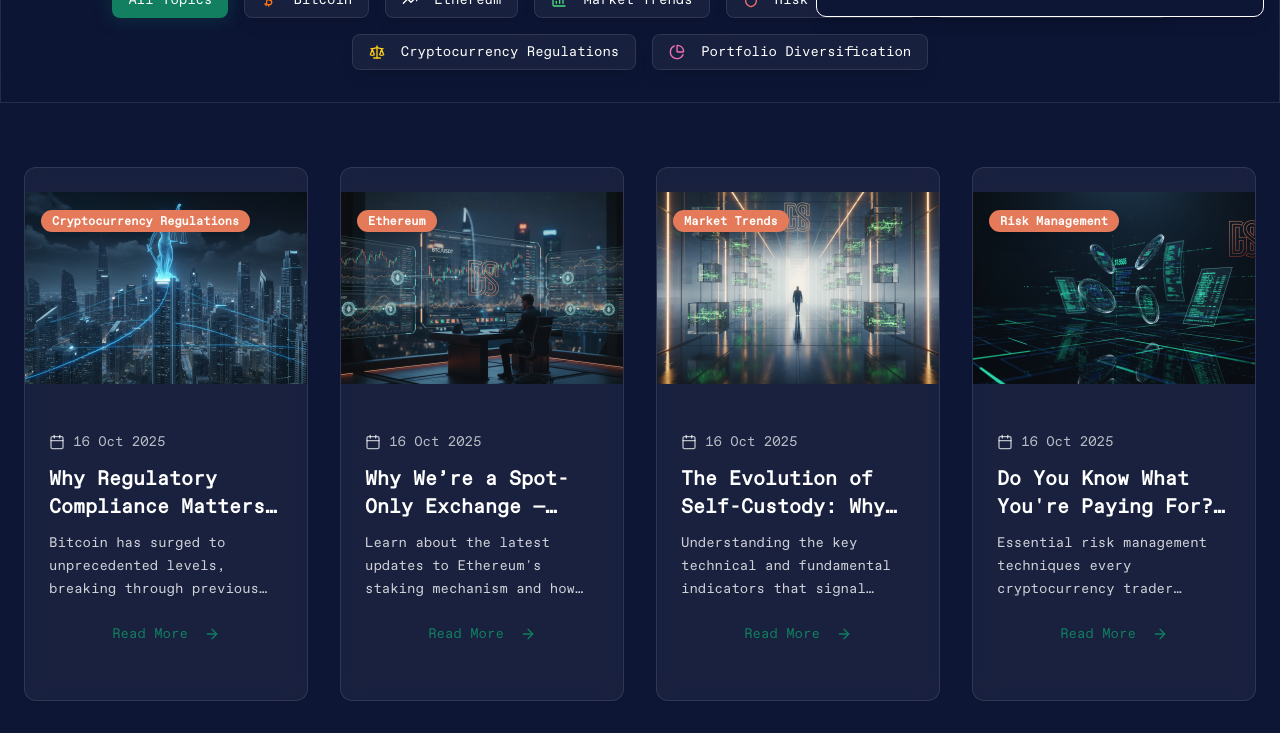
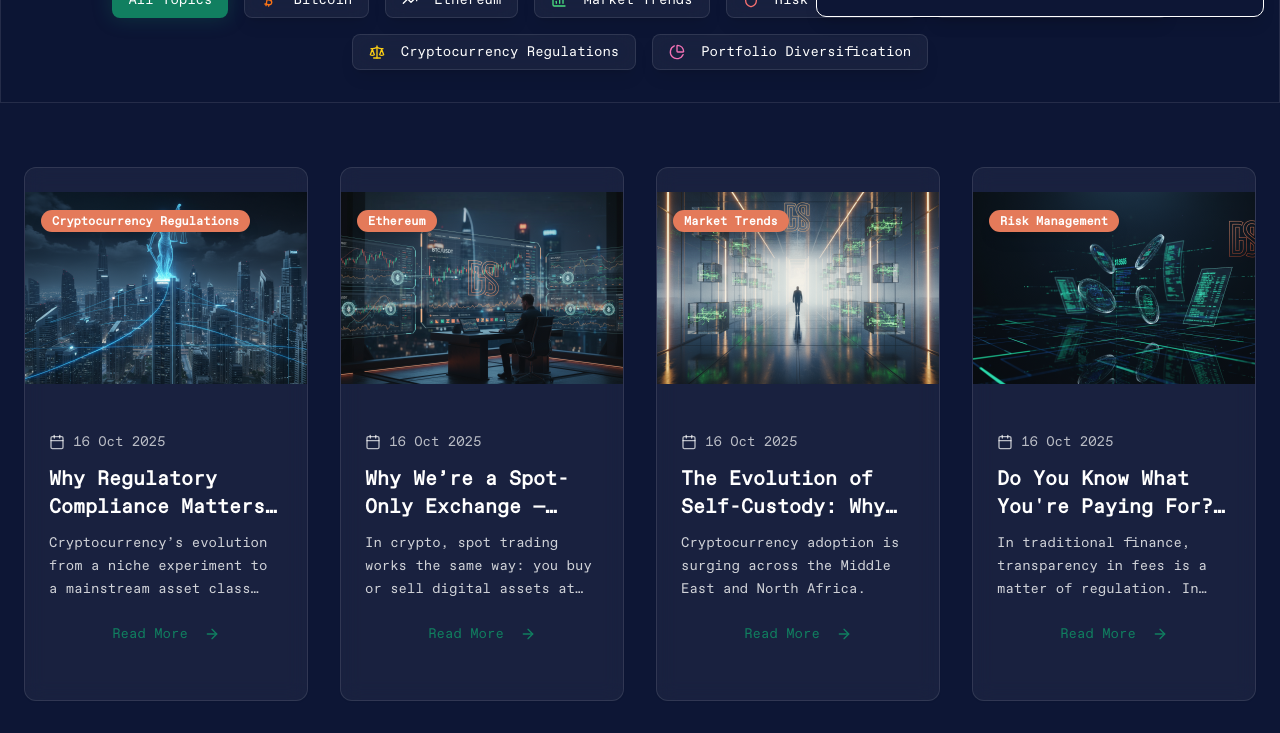
Before and after one commit to jarko1985/DHS-New-Website, a Next.js app: page /en/blog in a window 1280 px wide. Shown: the part 767-1500 px from the top of the page. Built offline with nearby package versions, Linux system fonts and the light colour scheme; no server answers.

Commit message:
updated descriptions for blogs

```diff
--- a/src/data/blogPosts.ts
+++ b/src/data/blogPosts.ts
@@ -14,7 +14,7 @@ export const blogPosts: BlogPost[] = [
   {
     id: 1,
     title: "Why Regulatory Compliance Matters in the Crypto World — Especially in the MENA Region.",
-    description: "Bitcoin has surged to unprecedented levels, breaking through previous resistance points and setting new records in the cryptocurrency market.",
+    description: "Cryptocurrency’s evolution from a niche experiment to a mainstream asset class has brought unprecedented opportunities, but also significant risks.",
     publishDate: "16 Oct 2025",
     category: "crypto-regulations",
     image: "/images/blogs/blog1.png",
@@ -23,7 +23,7 @@ export const blogPosts: BlogPost[] = [
   {
     id: 2,
     title: "Why We’re a Spot-Only Exchange — Understanding Real Asset Ownership and Risk.",
-    description: "Learn about the latest updates to Ethereum's staking mechanism and how to maximize your rewards in the new proof-of-stake system.",
+    description: "In crypto, spot trading works the same way: you buy or sell digital assets at the current market price, and the exchange transfers ownership to you immediately.",
     publishDate: "16 Oct 2025",
     category: "ethereum",
     image: "/images/blogs/blog2.png"
@@ -31,7 +31,7 @@ export const blogPosts: BlogPost[] = [
   {
     id: 3,
     title: "The Evolution of Self-Custody: Why Wallet Ownership Matters.",
-    description: "Understanding the key technical and fundamental indicators that signal market direction in the cryptocurrency space.",
+    description: "Cryptocurrency adoption is surging across the Middle East and North Africa.",
     publishDate: "16 Oct 2025",
     category: "market-trends",
     image: "/images/blogs/blog3.png"
@@ -39,7 +39,7 @@ export const blogPosts: BlogPost[] = [
   {
     id: 4,
     title: "Do You Know What You're Paying For? The Importance of Fee Transparency in Crypto Trading",
-    description: "Essential risk management techniques every cryptocurrency trader should implement to protect their portfolio.",
+    description: "In traditional finance, transparency in fees is a matter of regulation. In crypto, it’s a matter of survival. ",
     publishDate: "16 Oct 2025",
     category: "risk-management",
     image: "/images/blogs/blog4.png"
```
